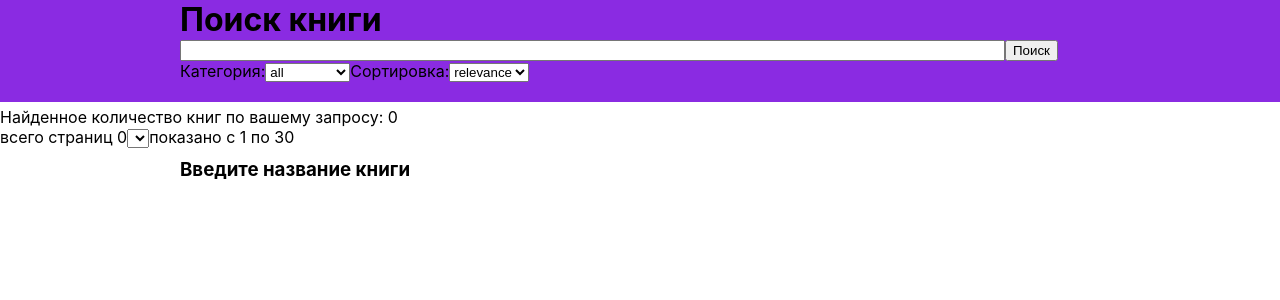
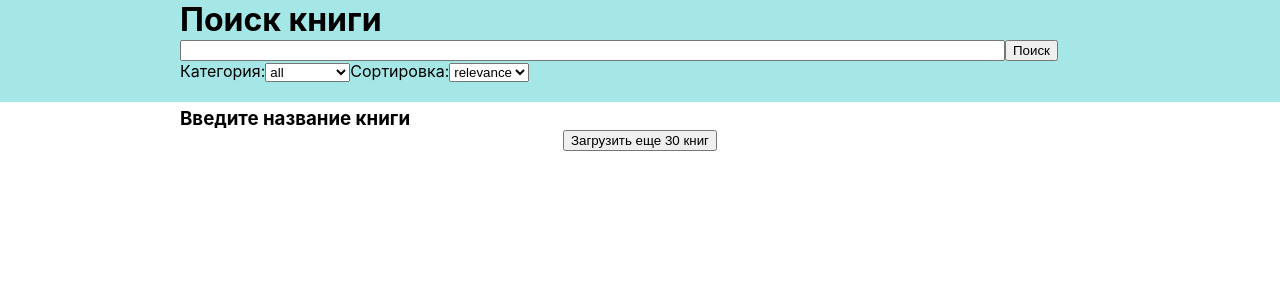
Before and after one commit to TwelveYou/Future_test, a React (Create React App) app: page / in a window 1280 px wide. Shown: the top 300 px of the page. Built offline with nearby package versions, Linux system fonts and the light colour scheme.

Commit message:
Implementation pagination by adding button "Adding books"

```diff
--- a/src/App.css
+++ b/src/App.css
@@ -3,14 +3,18 @@
 }
 
 header{
-  background-color: blueviolet;
+  background-color: rgb(165, 231, 231);
   margin-bottom: 5px;
   padding-bottom: 20px;
 }
 
-.header__content_center{
+.header__content_center, .info-about-searching{
   max-width: 920px;
   margin: 0 auto;
+}
+
+.info-about-searching{
+  text-align: center
 }
 
 .list{
@@ -26,6 +30,13 @@ header{
   height: 390px;
   width: 230px;
   margin: 0 20px 20px 20px;
+  transition: background-color 0.8s;
+}
+
+.book:hover{
+  background-color: rgb(165, 231, 231);
+  transition: background-color 0.8s;
+  cursor: pointer;
 }
 
 .book__cover{
@@ -60,3 +71,15 @@ header{
   text-overflow: ellipsis;
   max-height: 42px;
 }
+
+/* .button-add{
+  /* display: flex; */
+  /* margin: auto; */
+
+/* } */
+
+.button-add > button{
+  margin: 0 auto;
+  display: block;
+  margin-bottom: 10px;
+}
--- a/src/App.js
+++ b/src/App.js
@@ -3,60 +3,30 @@ import './modules/Book';
 import React, { useState } from 'react';
 import Header from './modules/Header';
 import ListOfBooks from './modules/ListOfBooks';
+import AboutSearching from './modules/AboutSearching';
+import ButtonAddBooks from './modules/ButtonAddBooks';
 
 import keyForApi from './modules/data/keyForApi';
 
+
 function App() {
-  const [books, setBooks] = useState(0);
+  const [books, setBooks] = useState(null);
   const [items, setItems] = useState(0);
-  const [page, setPage] = useState(0);
-  const [sumPages, setSumPages] = useState(new Array(0));
-
   const [category, setCategory] = useState('all');
   const [order, setOrder] = useState('relevance');
 
-  function changeSelect(event) {
-    // console.log(event.target.value);
-    setPage(event.target.value);
-    updateBooks(event.target.value);
-  }
+  function getBooks(searchVal){
+    if (searchVal === ''){
+      searchVal = 'flowers';
+      console.log('Поле поиска не может быть пустым');
 
-  function updateBooks(currentPage){
-    let searchVal = document.getElementById("search-string").value;
-    if (searchVal === 0){
-      searchVal = '';
-    }
-
-    let subject;
-    if (category === 'all'){
-      subject = ''
-    } else {
-      subject = '+subject:' + category;
-    }
+      document.getElementById('search-string').placeholder = 'Вы не ввели текст';
+      document.getElementById('search-string').style = 'color:red; border-color: red;';
+    } else{
+      document.getElementById('search-string').placeholder = '';
+      document.getElementById('search-string').style = '';
 
       var request = new XMLHttpRequest();
-    // let ajax_get_query = "https://www.googleapis.com/books/v1/volumes?q="+searchVal+"&maxResults=30&startIndex="+currentPage*30+"&key="+keyForApi;
-    let ajax_get_query = "https://www.googleapis.com/books/v1/volumes?q="+searchVal+subject+"&maxResults=30&startIndex="+currentPage*30+"&orderBy="+order+"&key="+keyForApi;
-    request.open('GET',ajax_get_query,true);
-    request.addEventListener('readystatechange', function()
-    {
-        if ((request.readyState === 4) && (request.status === 200))
-        {
-            let response = JSON.parse(request.responseText);
-            return  setBooks(response.items);
-        }
-    });
-    request.send();
-  }
-
-
-  function getBooks(searchVal){
-    if (searchVal === 0){
-      searchVal = 'flowers';
-    }
-    var request = new XMLHttpRequest();
-    // &maxResults=30
-    // let ajax_get_query = "https://www.googleapis.com/books/v1/volumes?q="+searchVal+"&maxResults=30&startIndex=0&key="+keyForApi;
       let subject;
       if (category === 'all'){
         subject = ''
@@ -65,7 +35,6 @@ function App() {
       }
 
       let ajax_get_query = "https://www.googleapis.com/books/v1/volumes?q="+searchVal+subject+"&maxResults=30&startIndex=0&orderBy="+order+"&key="+keyForApi;
-    console.log(ajax_get_query);
       request.open('GET',ajax_get_query,true);
       request.addEventListener('readystatechange', function()
       {
@@ -73,43 +42,52 @@ function App() {
           {
               let response = JSON.parse(request.responseText);
               setItems(response.totalItems);
-            setPage(0);
-            document.getElementById("selected-page").value = 0;
-            setSumPages(Array.from(Array(((~~(response.totalItems/30))+1)), (_, index) => index + 1));
               return  setBooks(response.items);
           }
       });
       request.send();
     }
-
-  function currentBooks(){
-    if(sumPages === page){
-      return [page*30+1,items-1];
-    } else{
-      return [page*30+1, page*30+30];
   }
 
+  function addBooks(searchVal){
+    let subject;
+    if (category === 'all'){
+      subject = ''
+    } else {
+      subject = '+subject:' + category;
+    }
+
+    if(books !== null){
+      console.log(books.length);
+
+      var request = new XMLHttpRequest();
+      let ajax_get_query = "https://www.googleapis.com/books/v1/volumes?q="+searchVal+subject+"&maxResults=30&startIndex="+books.length+"&orderBy="+order+"&key="+keyForApi;
+      request.open('GET',ajax_get_query,true);
+      request.addEventListener('readystatechange', function()
+      {
+          if ((request.readyState === 4) && (request.status === 200))
+          {
+              let response = JSON.parse(request.responseText);
+              if(response.hasOwnProperty('items')){
+                console.log(response.items);
+                console.log(books);
+                return  setBooks([...books, ...response.items]);
+              }
+          }
+      });
+      request.send();
+    } else {
+      console.log('Еще нет книг');
+    }
   }
 
   return (
     <div className="App">
-      <Header getBooks={getBooks} setCategory={setCategory} setOrder={setOrder}></Header>
-      <div style={{marginBottom: 10}}>
-        <p>
-          Найденное количество книг по вашему запросу: {items}
-        </p>
-        <p>
-          всего страниц {sumPages.length}
-          <select id='selected-page' onChange={changeSelect}>
-            {sumPages.map((name,index)=>(
-              <option value={index} key={'page'+index}> {name} </option>
-            ))}
-          </select>
-          показано с {currentBooks()[0]} по {currentBooks()[1]}
-        </p>
-
-      </div>
+      <Header getBooks={getBooks} setCategory={setCategory} setOrder={setOrder} category={category}></Header>
+      <AboutSearching items={items} books={books}/>
       <ListOfBooks books={books}></ListOfBooks>
+      <ButtonAddBooks addBooks={addBooks}/>
+      {/* <button onClick={addBooks}>Загрузить еще 30 книг</button> */}
     </div>
   );
 }
--- /dev/null
+++ b/src/modules/AboutSearching.js
@@ -0,0 +1,19 @@
+import React from 'react';
+
+export default class ListOfBooks extends React.Component{
+    render(){
+        let pages = null;
+        if(this.props.books !== null){
+            pages = <div style={{marginBottom: 10}} className='info-about-searching'>
+                <p>
+                    Найденное количество книг по вашему запросу: {this.props.items}
+                </p>
+            </div>
+        }
+        return(
+            <div>
+                {pages}
+            </div>
+        );
+    }
+}
--- /dev/null
+++ b/src/modules/ButtonAddBooks.js
@@ -0,0 +1,11 @@
+import React from "react";
+
+export default class ButtonAddBooks extends React.Component {
+  render() {
+    return (
+        <div className="button-add">
+            <button onClick={()=>(this.props.addBooks(document.getElementById("search-string").value))}>Загрузить еще 30 книг</button>
+        </div>
+    )
+  }
+}
--- a/src/modules/ListOfBooks.js
+++ b/src/modules/ListOfBooks.js
@@ -17,22 +17,21 @@ export default class ListOfBooks extends React.Component{
   render(){
     let list;
 
-    if(this.props.books === 0){
+    if(this.props.books === null){
       list = <h3> Введите название книги </h3>;
     }
-    else  if(this.props.books === undefined){
-      list = <h3> Что-то пошло не так и мы не смогли загрузить эти книги. </h3>;
-    }
+    // else
+    // if(this.props.books === undefined){
+    //   list = <h3> Что-то пошло не так и мы не смогли загрузить эти книги. </h3>;
+    // }
     else{
-      // this.props.books.map((book)=>(console.log(book)));
-      list = <div className="list"> {this.props.books.map((book)=>(
+      list = <div className="list"> {this.props.books.map((book, index)=>(
         <Book
-          key={'ID'+book.id}
+          key={'ID'+book.id+'-'+index}
           title={book.volumeInfo.title  }
           category={book.volumeInfo.categories}
           authors={book.volumeInfo.authors}
           url={this.getSafeUrlImg(book)}
-          // url={book.volumeInfo.imageLinks.thumbnail}
         />))}
       </div>;
     }
```
Also changed, not shown: src/modules/Header.js (+2 -15 lines), src/modules/ShowOneBook.js (added, +16 -0 lines), src/modules/data/GetBooks.js (deleted, +0 -38 lines). Lines whose indentation alone changed are shown as unchanged.
